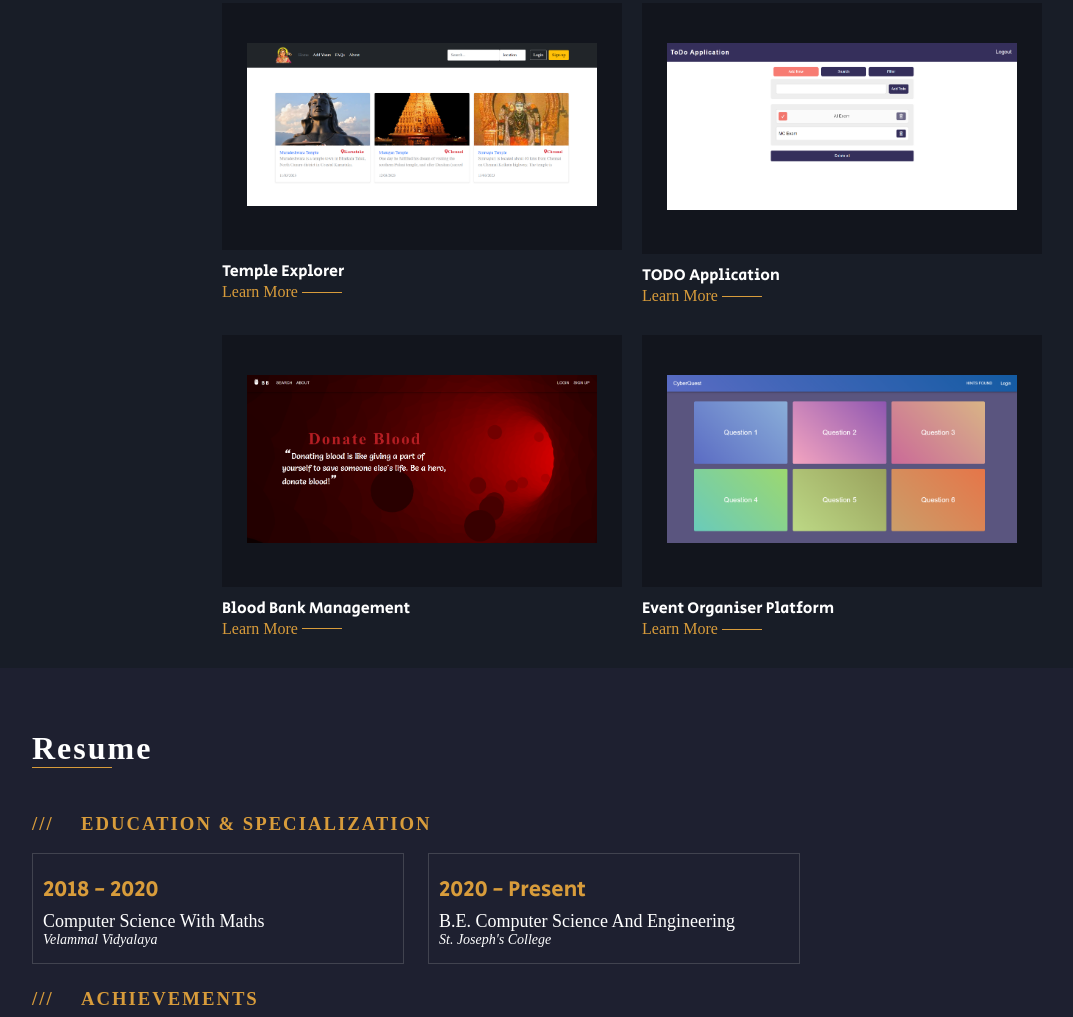
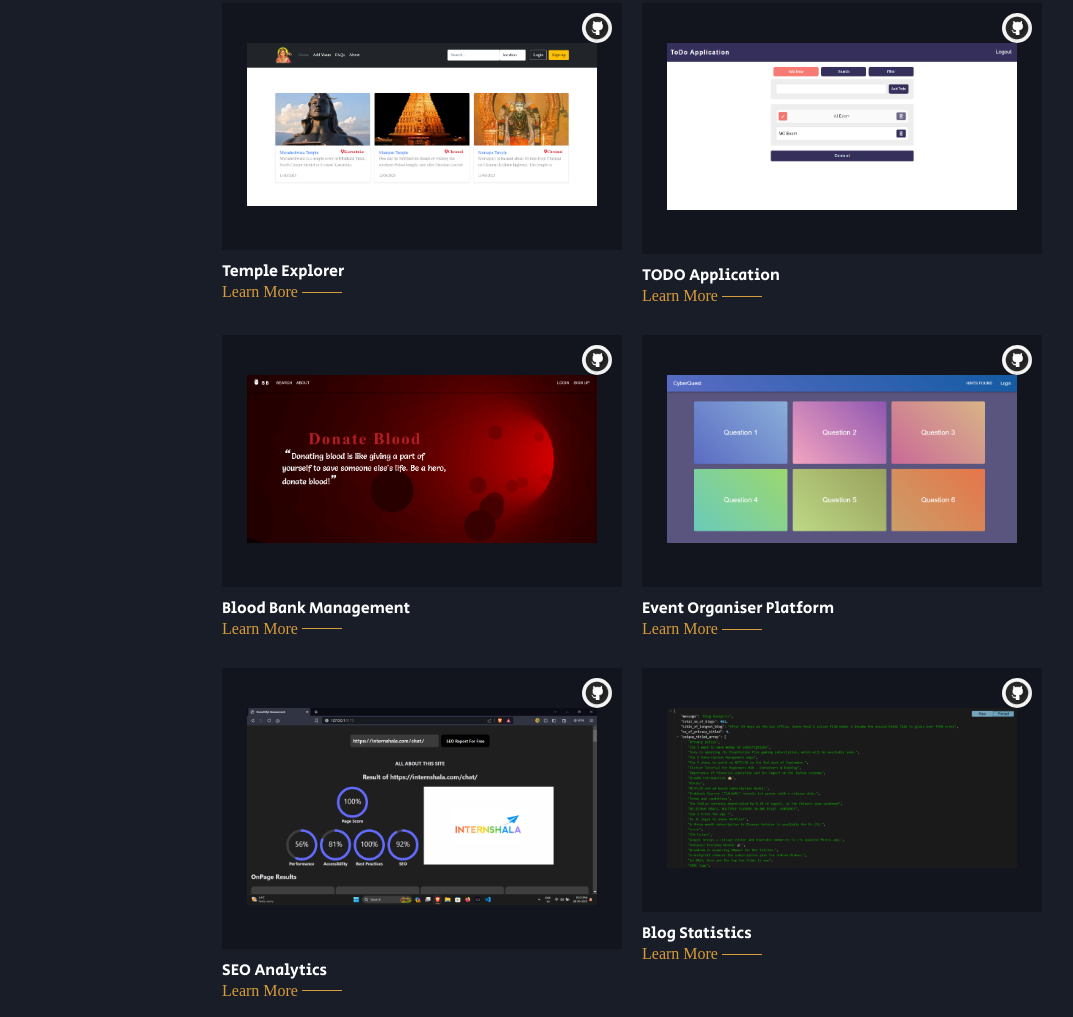
Before and after one commit to Arul-Murugan-R/Portfolio, a plain HTML site: page index.html in a window 1280 px wide. Shown: the part 1623-2640 px from the top of the page, without its empty margins (8-1081 px from the left). Drawn offline with nearby package versions, Linux system fonts and the light colour scheme; a web font is replaced by a local one.

Commit message:
git links added

```diff
--- a/index.html
+++ b/index.html
@@ -148,7 +148,10 @@
         </div>
         </div>
         <div class="cards">
-            <div class="card">
+            <div class="card" >
+                <a href="https://github.com/Arul-Murugan-R/temple-explorer" target="_blank">
+                    <img src="./public/images/github.png" alt="" class="git-icon">
+                </a>
                 <div class="pro-img">
                     <img src="./public/images/project1.png" alt="">
                 </div>
@@ -160,6 +163,9 @@
                 </div>
             </div>
             <div class="card">
+                <a href="https://github.com/Arul-Murugan-R/todoapp-W3Dev" target="_blank">
+                    <img src="./public/images/github.png" alt="" class="git-icon">
+                </a>
                 <div class="pro-img">
                     <img src="./public/images/project2.png" alt="">
                 </div>
@@ -171,6 +177,9 @@
                 </div>
             </div>
             <div class="card">
+                <a href="https://github.com/Arul-Murugan-R/blood-bank-management" target="_blank">
+                    <img src="./public/images/github.png" alt="" class="git-icon">
+                </a>
                 <div class="pro-img">
                     <img src="./public/images/project3.png" alt="">
                 </div>
@@ -182,6 +191,9 @@
                 </div>
             </div>
             <div class="card">
+                <a href="https://github.com/Arul-Murugan-R/CyberQuestSympo" target="_blank">
+                    <img src="./public/images/github.png" alt="" class="git-icon">
+                </a>
                 <div class="pro-img">
                     <img src="./public/images/project4.png" alt="">
                 </div>
@@ -190,6 +202,34 @@
                 </div>
                 <div>
                     <a href="https://cyberquest.vercel.app/" target="_blank" class="highlight more">Learn More</a>
+                </div>
+            </div>
+            <div class="card">
+                <a href="https://github.com/Arul-Murugan-R/SEO-Analytics" target="_blank">
+                    <img src="./public/images/github.png" alt="" class="git-icon">
+                </a>
+                <div class="pro-img">
+                    <img src="./public/images/project5.png" alt="">
+                </div>
+                <div class="title">
+                    SEO Analytics
+                </div>
+                <div>
+                    <a href="#" target="_blank" class="highlight more">Learn More</a>
+                </div>
+            </div>
+            <div class="card">
+                <a href="https://github.com/Arul-Murugan-R/Blog-Analytics" target="_blank">
+                    <img src="./public/images/github.png" alt="" class="git-icon">
+                </a>
+                <div class="pro-img">
+                    <img src="./public/images/project6.png" alt="">
+                </div>
+                <div class="title">
+                    Blog Statistics
+                </div>
+                <div>
+                    <a href="https://blog-analytics-one.vercel.app/" target="_blank" class="highlight more">Learn More</a>
                 </div>
             </div>
         </div>
--- a/style.css
+++ b/style.css
@@ -300,6 +300,7 @@ body{
 .projects .cards .card{
     width:400px !important;
     margin-top: 10px;
+    position: relative;
 }
 .projects .cards .card .title{
     padding-top: 10px;
@@ -330,6 +331,21 @@ body{
   left: 80px;
   top: 50%;
     position: absolute;
+}
+
+.projects .git-icon{
+    height: 30px !important;
+    width: 30px !important;
+    border-radius:50% ;
+    position: absolute;
+    right:10px;
+    top:10px;
+    transform: scale(1);
+    transition: all 0.4s ease-in-out;
+}
+
+.projects .git-icon:hover{
+    transform: scale(1.5);
 }
 
 .resume{
```
Also changed, not shown: public/images/github.png (added), public/images/project5.png (added), public/images/project6.png (added).
